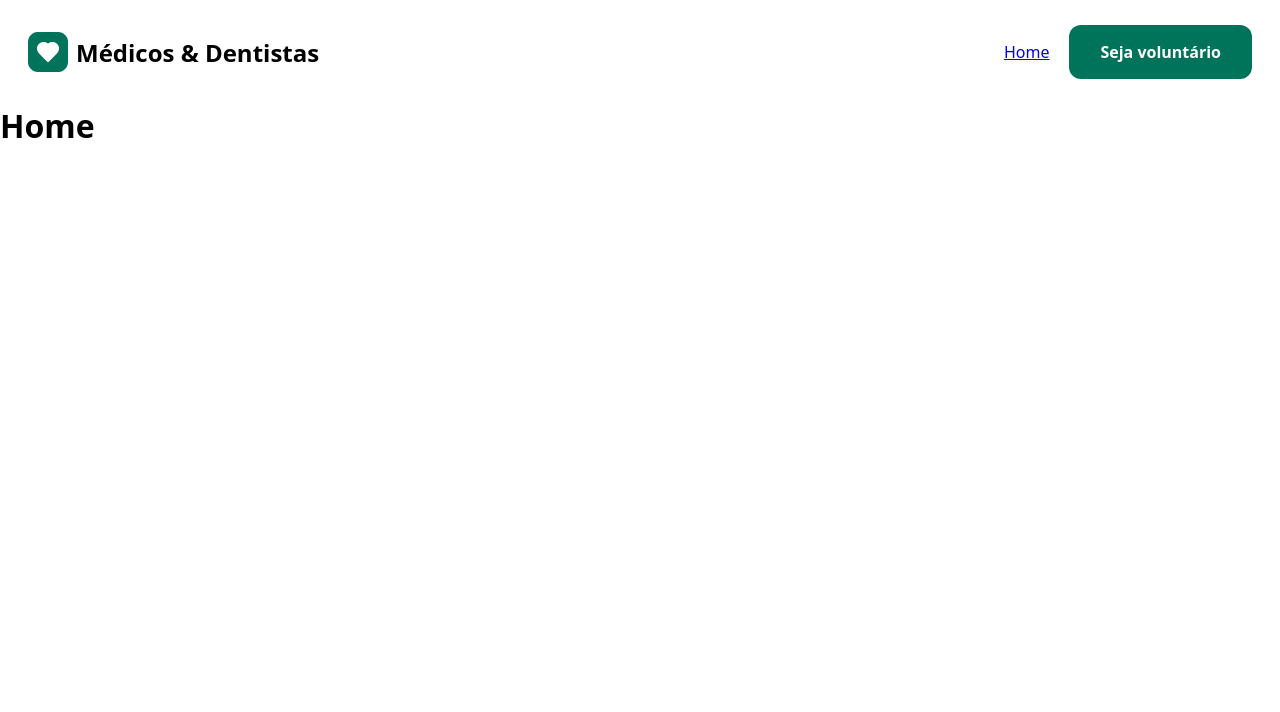
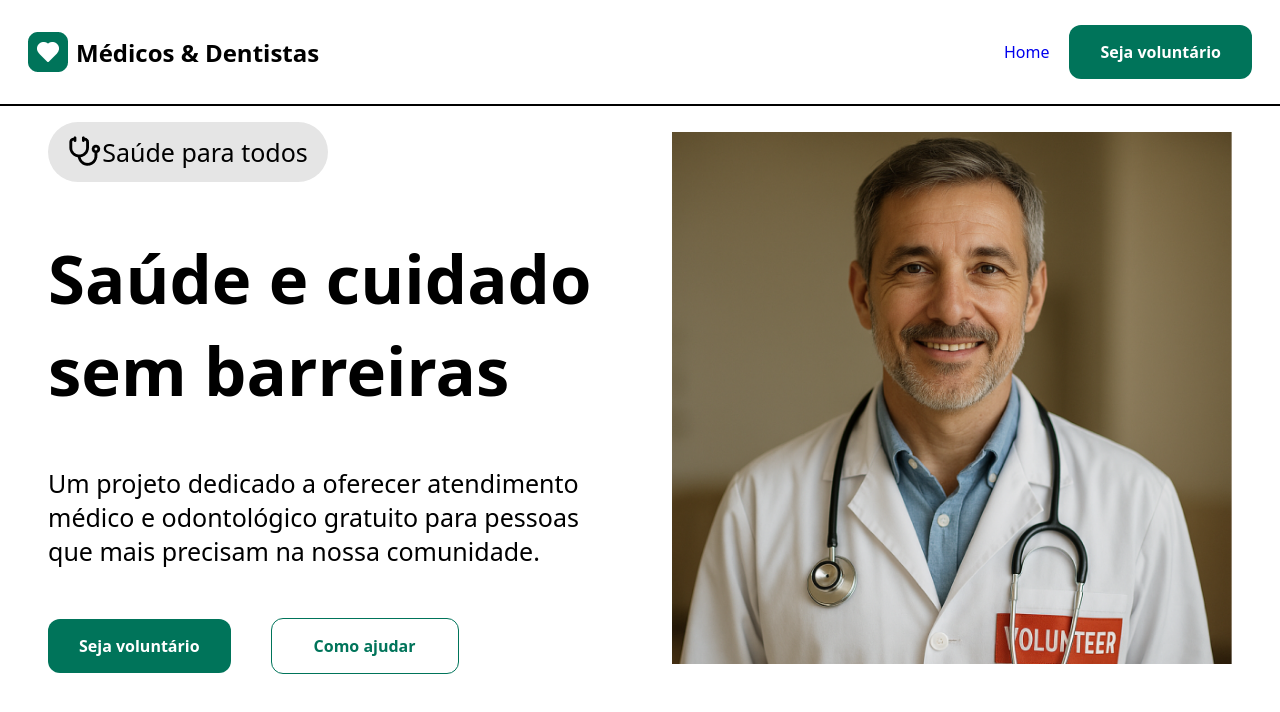
Before and after one commit to RicardoFrancoDelgado/react-router-desafio-vnw, a React (Vite) app: page / in a window 1280 px wide. Shown: the top 712 px of the page. Built offline with nearby package versions, Linux system fonts and the light colour scheme.

Commit message:
:sparkles: feat: create and style main component

```diff
--- a/src/components/header/Header.jsx
+++ b/src/components/header/Header.jsx
@@ -10,7 +10,7 @@ const Header = () => {
         <h2>Médicos & Dentistas</h2>
       </div>
       <nav className={s.headerLinks}>
-        <Link to="/">Home</Link>
+        <Link className={s.linkHome} to="/">Home</Link>
         <PrimaryButton to="/voluntary" title="Seja voluntário" />
       </nav>
     </header>
--- a/src/components/header/header.module.scss
+++ b/src/components/header/header.module.scss
@@ -14,5 +14,11 @@ header {
     display: flex;
     gap: 20px;
     align-items: center;
+
+    .linkHome {
+        font-weight: 400;
+        text-decoration: none;
+    }
   }
+
 }
--- /dev/null
+++ b/src/components/main/Main.jsx
@@ -0,0 +1,33 @@
+import PrimaryButton from "../primary-button/PrimaryButton";
+import s from "./main.module.scss";
+
+const Main = () => {
+  return (
+    <main className={s.mainContainer}>
+      <section>
+        <div className={s.mainBudget}>
+          <img src="/Frame.png" alt="icone de um aparelho de médico" />
+          <p>Saúde para todos</p>
+        </div>
+
+        <h1>Saúde e cuidado sem barreiras</h1>
+
+        <p>
+          Um projeto dedicado a oferecer atendimento médico e odontológico
+          gratuito para pessoas que mais precisam na nossa comunidade.
+        </p>
+
+        <div className={s.mainBtn}>
+          <PrimaryButton to="/voluntary" title="Seja voluntário" />
+          <a href="#" className={s.mainBtnDotted}>Como ajudar</a>
+        </div>
+      </section>
+
+      <section>
+        <img src="/doutor.png" alt="Imagem de um médico sorrindo" />
+      </section>
+    </main>
+  );
+};
+
+export default Main;
--- /dev/null
+++ b/src/components/main/main.module.scss
@@ -0,0 +1,49 @@
+.mainContainer {
+  border-top: 2px solid black;
+
+  padding: 16px;
+  display: flex;
+  align-items: center;
+  justify-content: space-around;
+
+  section {
+    width: 560px;
+    display: flex;
+    gap: 50px;
+    flex-direction: column;
+
+    .mainBudget {
+      display: flex;
+      align-items: center;
+      justify-content: center;
+      max-width: 50%;
+
+      padding: 13px 12px;
+      border-radius: 55px;
+      background-color: #e5e5e5;
+    }
+
+    h1 {
+      font-size: 67px;
+    }
+
+    p {
+      font-size: 25px;
+    }
+
+    .mainBtn {
+      display: flex;
+      align-items: center;
+      gap: 40px;
+
+      .mainBtnDotted {
+        padding: 16px 42px;
+        border: 1px solid #00745a;
+        border-radius: 12px;
+        text-decoration: none;
+        color: #00745a;
+        font-weight: bold;
+      }
+    }
+  }
+}
--- a/src/pages/home/Home.jsx
+++ b/src/pages/home/Home.jsx
@@ -1,8 +1,10 @@
+import Main from "../../components/main/Main";
+
 const Home = () => {
   return (
-    <main>
-      <h1>Home</h1>
-    </main>
+    <>
+      <Main />
+    </>
   );
 };
 
```
Also changed, not shown: public/Frame.png (added), public/doutor.png (added).
